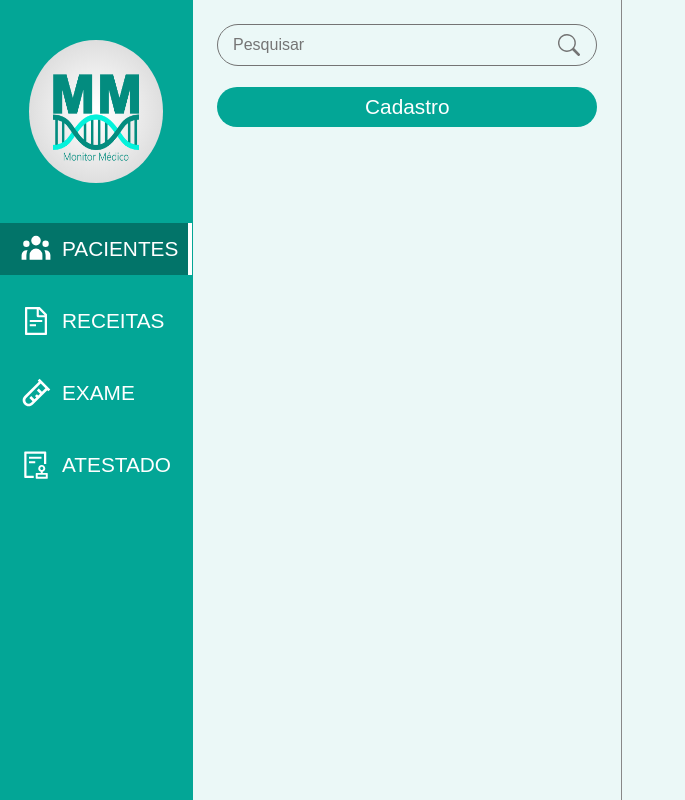
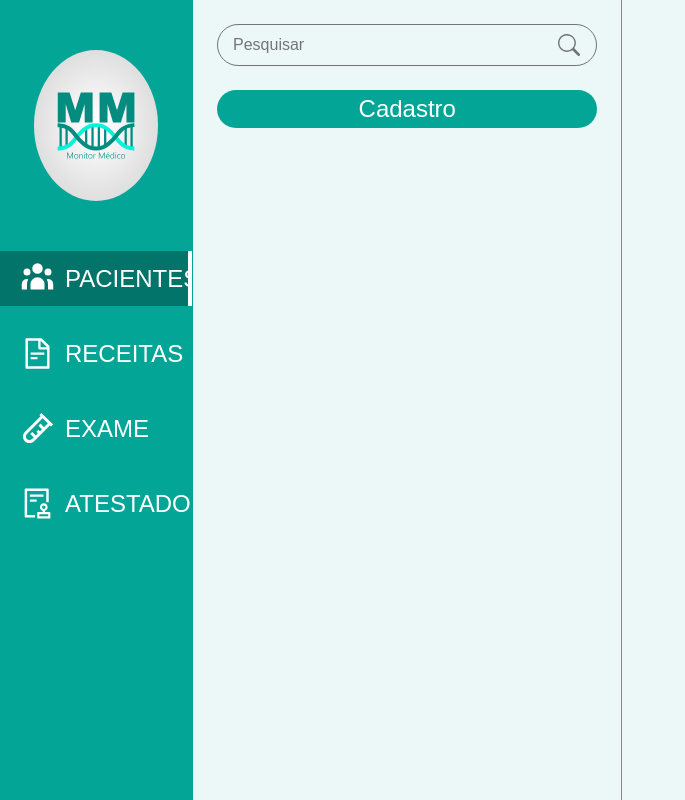
Before and after one commit to Wernnevon/Medical-Monitor, a React (Create React App) app: page /#/pacientes in a window 1280 px wide. Shown: the whole page, without its empty margins (0-685 px from the left). Built offline with nearby package versions, Linux system fonts and the light colour scheme; a web font is replaced by a local one.

Commit message:
fix: SVG corrigido para icone da logo.

```diff
--- a/src/Pages/Atestado/styles.ts
+++ b/src/Pages/Atestado/styles.ts
@@ -47,7 +47,7 @@ export const TitleForm = Styled.div`
   text-align: center;
   font-family: 'Akshar', sans-serif;
   font-weight: 400;
-  font-size: 1.5rem;
+  font-size: 1.8rem;
   color: #03A696;
   margin-bottom: 1rem;
 `;
--- a/src/Pages/Pacientes/styles.ts
+++ b/src/Pages/Pacientes/styles.ts
@@ -1,5 +1,5 @@
 import Styled from "styled-components";
-import { BsSearch } from 'react-icons/bs';
+import { BsSearch } from "react-icons/bs";
 
 export const PacienteContainer = Styled.div`
   display: flex;
@@ -69,17 +69,15 @@ export const AddButton = Styled.button`
   border: none;
   border-radius: 5em;
   outline: none;
-  padding: .5rem 0;
+  padding: .3rem 0;
   background-color: #03A696;
-  height: 40px;
   width: 100%;
   margin-top: 1em;
   color: #fff;
-  font-size: 1rem;
   font-weight: 500;
   transition: 40ms ease-in;
   font-family: 'Akshar', sans-serif;
-  font-size: 1.3rem;
+  font-size: 1.5rem;
   :hover{
     cursor: pointer;
   }
--- a/src/Pages/SideNav/index.tsx
+++ b/src/Pages/SideNav/index.tsx
@@ -4,7 +4,7 @@ import { AiOutlineAudit, AiOutlineFileText } from "react-icons/ai";
 import { HiUserGroup } from "react-icons/hi";
 import { BiTestTube } from "react-icons/bi";
 
-import Logo from "../../assests/MMNoBG.png";
+import Logo from "../../assests/MMNoBG.svg";
 
 import {
   SideMenuContainer,
@@ -18,6 +18,7 @@ import {
 
 const SideNav: React.FC = () => {
   const [state, setState] = useState("pacientes");
+  const iconSize = 35;
   return (
     <SideMenuContainer id="sidenav">
       <LogoDiv>
@@ -34,7 +35,10 @@ const SideNav: React.FC = () => {
         }}
       >
         <NavBtn active={state === "pacientes" ? state : ""}>
-          <HiUserGroup style={{ position: "relative", bottom: ".15rem" }} />
+          <HiUserGroup
+            size={iconSize}
+            style={{ position: "relative", bottom: ".2rem" }}
+          />
           <NavLabel>Pacientes</NavLabel>
         </NavBtn>
       </NavLink>
@@ -45,7 +49,7 @@ const SideNav: React.FC = () => {
         to="/receitas"
       >
         <NavBtn active={state === "receitas" ? state : ""}>
-          <AiOutlineFileText />
+          <AiOutlineFileText size={iconSize} />
           <NavLabel>Receitas</NavLabel>
         </NavBtn>
       </NavLink>
@@ -56,7 +60,7 @@ const SideNav: React.FC = () => {
         to="/exames"
       >
         <NavBtn active={state === "exames" ? state : ""}>
-          <BiTestTube />
+          <BiTestTube size={iconSize} />
           <NavLabel>Exame</NavLabel>
         </NavBtn>
       </NavLink>
@@ -68,7 +72,7 @@ const SideNav: React.FC = () => {
         to="/atestados"
       >
         <NavBtn active={state === "atestados" ? state : ""}>
-          <AiOutlineAudit />
+          <AiOutlineAudit size={iconSize} />
           <NavLabel>Atestado</NavLabel>
         </NavBtn>
       </NavLink>
--- a/src/Pages/SideNav/styles.ts
+++ b/src/Pages/SideNav/styles.ts
@@ -62,7 +62,7 @@ export const NavBtn = styled.button`
 export const NavLabel = styled.label`
   color: #fff;
   text-transform: uppercase;
-  font-size: 1.3rem;
+  font-size: 1.5rem;
   margin-left: 10px;
   font-family: "Akshar", sans-serif;
   :hover {
@@ -70,16 +70,17 @@ export const NavLabel = styled.label`
   }
 `;
 export const Image = styled.img`
-  width: 80%;
-  height: 80%;
-  margin: 20px 0;
+  width: 70%;
+  margin: 2rem;
+  user-select: none;
 `;
 
-export const NavImage = styled.button`
-  outline: none;
-  border: none;
-  width: 70%;
-  margin: 30px 0;
+export const NavImage = styled.div`
+  display: flex;
+  justify-content: center;
+  align-items: center;
+  margin: 2.5rem 0;
+  width: 65%;
   border-radius: 50%;
   background-image: radial-gradient(#fff 5%, #d0d0d0 100%);
 `;
```
Also changed, not shown: src/assests/MMNoBG.svg.
